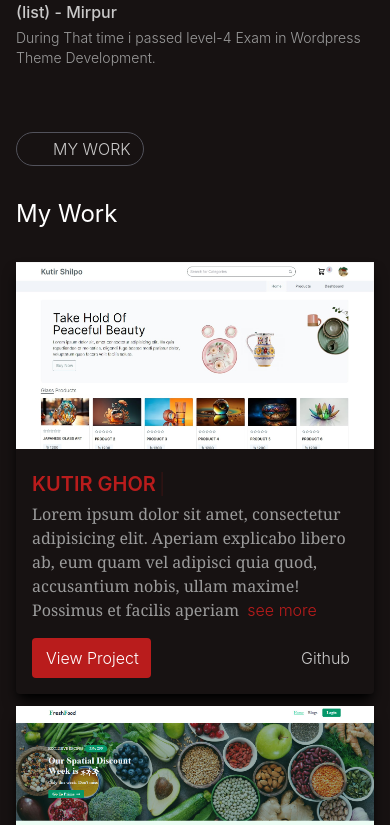
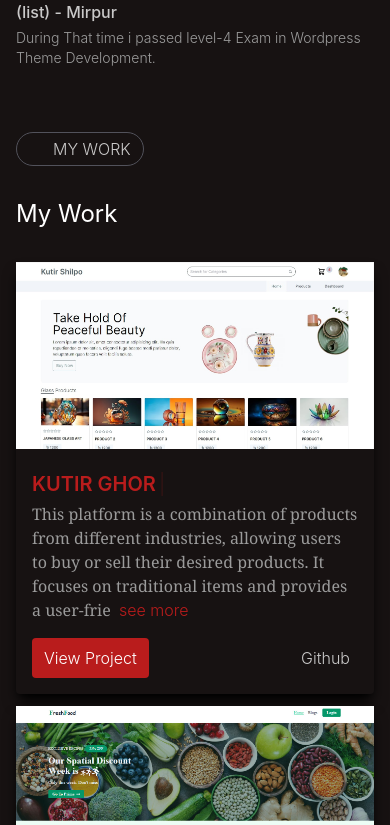
Before and after one commit to pm-rahman/portfolio, a React (Vite) app: page / in a window 390 px wide. Shown: the part 3400-4225 px from the top of the page. Built offline with nearby package versions, Linux system fonts and the light colour scheme; some icons are missing.

Commit message:
modified::projctData.js, MyWork.jsx

```diff
--- a/public/projectData/projectData.js
+++ b/public/projectData/projectData.js
@@ -10,7 +10,7 @@ const projectData = [
     thumbnail: kutirGhor,
     title: "Kutir Ghor",
     description:
-      "Lorem ipsum dolor sit amet, consectetur adipisicing elit. Aperiam explicabo libero ab, eum quam vel adipisci quia quod, accusantium nobis, ullam maxime! Possimus et facilis aperiam? Iure sint eaque iste sed vel fuga optio rem reiciendis illo cum ad eius aperiam, a, excepturi quod quae. Magnam, suscipit atque. Quisquam ipsum magnam eos atque nam, quo molestiae sit natus dignissimos omnis ipsam commodi, porro voluptatibus ad iste harum expedita sed. Eaque facere in inventore impedit iusto aut laboriosam, possimus quo dignissimos.",
+      "This platform is a combination of products from different industries, allowing users to buy or sell their desired products. It focuses on traditional items and provides a user-friendly interface to help customers find what they are looking for with ease. Moreover, the platform offers a variety of unique product ideas to inspire creativity and enhance the shopping experience",
     liveLink: "https://kutir-shilpo.vercel.app/",
     github: [
       {
--- a/src/App.jsx
+++ b/src/App.jsx
@@ -1,30 +1,31 @@
-import { Outlet } from 'react-router-dom'
-import './App.css'
-import Navbar from './Components/Navbar/Navbar'
-import Footer from './Components/Footer/Footer'
-import Aos from 'aos'
+import { Outlet } from "react-router-dom";
+import "./App.css";
+import Navbar from "./Components/Navbar/Navbar";
+import Footer from "./Components/Footer/Footer";
+import Aos from "aos";
 
 function App() {
   Aos.init({
     duration: 700,
-    easing:"ease-in-out"
-  })
+    easing: "ease-in-out",
+  });
 
   return (
-    <div data-aos="slide-down"
+    <div
+      data-aos="slide-down"
       data-aos-duration="900"
       data-aos-easing="ease-in-out"
-      className='flex flex-col min-h-screen max-w-[1600px] mx-auto'
+      className="flex flex-col min-h-screen max-w-[1600px] mx-auto"
     >
       <Navbar />
-      <div className='px-4 md:px-8 lg:px-16'>
+      <div className="px-4 md:px-8 lg:px-16">
         <Outlet />
       </div>
-      <div className='mt-auto px-4 md:px-8 lg:px-16'>
+      <div className="mt-auto px-4 md:px-8 lg:px-16">
         <Footer />
       </div>
     </div>
-  )
+  );
 }
 
-export default App
+export default App;
--- a/src/pages/Home/MyWork/MyWork.jsx
+++ b/src/pages/Home/MyWork/MyWork.jsx
@@ -6,7 +6,7 @@ import { Link } from "react-router-dom";
 
 const MyWork = () => {
   return (
-    <div id="my-work" className="mt-16 lg:mt-0" data-aos="slide-up">
+    <div id="my-work" className="mt-16 lg:mt-0">
       <SectionTitle
         logo="fa-solid:user-cog"
         title="My Work"
@@ -16,7 +16,7 @@ const MyWork = () => {
         {projectData.slice(0, 4)?.map((project) => (
           <SingleProject key={project?.id} project={project} />
         ))}
-      </div>
+        </div>
       <div className=" text-center mt-8 lg:mt-10">
         <Link to="/my-work">
           <button className="mx-auto flex items-center gap-4 px-3 py-2 bg-red-700 rounded text-base text-white font-normal hover:gap-5 hover:bg-red-800">
--- a/src/pages/Projects/SingleProject/SingleProject.jsx
+++ b/src/pages/Projects/SingleProject/SingleProject.jsx
@@ -10,7 +10,8 @@ const SingleProject = ({ project }) => {
   const { theme } = useTheme();
   return (
     <div
-      className="rounded shadow-lg shadow-base-300"
+      className="rounded shadow-lg h-fit shadow-base-300"
+      data-aos="zoom-in-left"
     >
       <figure className="h-48 overflow-hidden">
         <img src={thumbnail} alt="" />
@@ -59,7 +60,7 @@ const SingleProject = ({ project }) => {
         </p>
         <div className="flex justify-between mt-4">
           <div className="flex items-center gap-[2px] hover:gap-1 px-3 py-2 bg-red-700 hover:bg-red-800 rounded text-white font-semibold">
-            <Icon icon="hidden sm:inline-block heroicons-outline:link" />
+            <Icon className="hidden mr-[1px] sm:inline-block" icon="heroicons-outline:link" />
             <a target="_blank" rel="noreferrer" href={liveLink}>
               <span>View Project</span>
             </a>
@@ -69,7 +70,7 @@ const SingleProject = ({ project }) => {
             {github?.map((item) => (
               <a
                 key={item?.id}
-                className="githubLink capitalize flex items-center gap-1"
+                className="githubLink hover:opacity-80 capitalize flex items-center gap-1"
                 target="_blank"
                 rel="noreferrer"
                 href={item?.link}
```
